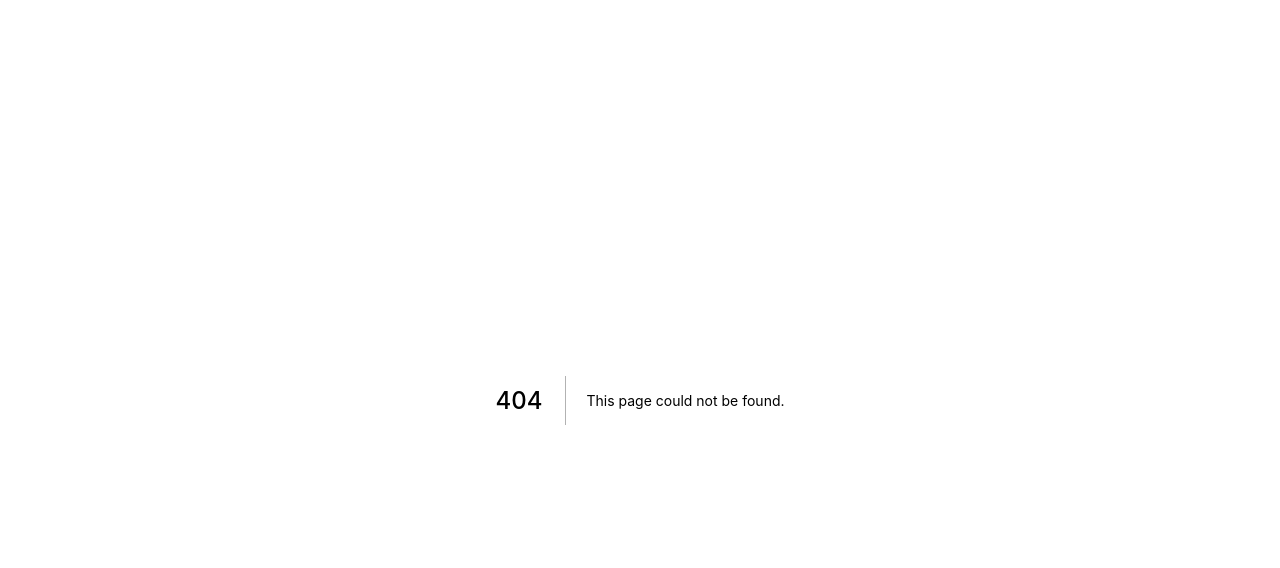
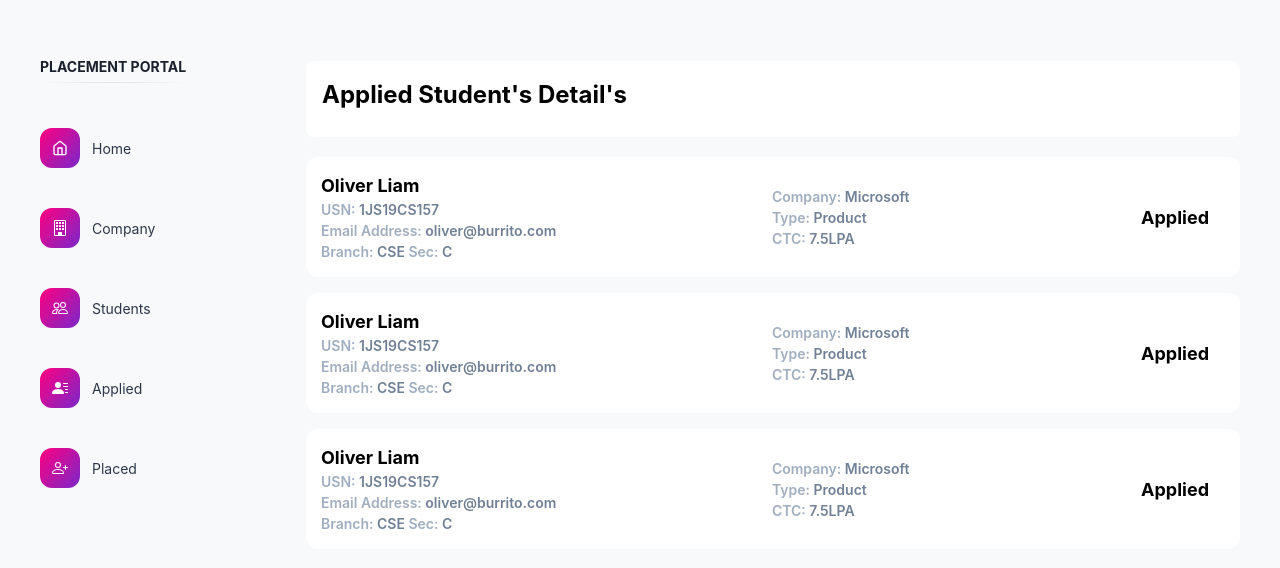
Before and after one commit to VarunSAthreya/placement-management, a Next.js app in the folder apps/web/: page /applied in a window 1280 px wide. Before the commit this address had no page. Shown: the top 568 px of the page. Built offline with nearby package versions, Linux system fonts and the light colour scheme.

Commit message:
Made Applied Page

```diff
--- /dev/null
+++ b/apps/web/pages/applied.tsx
@@ -0,0 +1,90 @@
+import { Box, Flex, Text } from '@chakra-ui/react';
+import AppliedCard from '../components/Card/AppliedCard';
+import SideBar from '../components/Sidebar/Sidebar';
+
+const appliedCardData = [
+    {
+        name: 'Oliver Liam',
+        usn: '1JS19CS157',
+        email: 'oliver@burrito.com',
+        branch: 'CSE',
+        section: 'C',
+        company: 'Microsoft',
+        type: 'Product',
+        ctc: '7.5LPA',
+    },
+    {
+        name: 'Oliver Liam',
+        usn: '1JS19CS157',
+        email: 'oliver@burrito.com',
+        branch: 'CSE',
+        section: 'C',
+        company: 'Microsoft',
+        type: 'Product',
+        ctc: '7.5LPA',
+    },
+    {
+        name: 'Oliver Liam',
+        usn: '1JS19CS157',
+        email: 'oliver@burrito.com',
+        branch: 'CSE',
+        section: 'C',
+        company: 'Microsoft',
+        type: 'Product',
+        ctc: '7.5LPA',
+    },
+];
+
+const Applied = () => {
+    return (
+        <Flex flexDirection={'row'} bg={'#f8f9fa'}>
+            <SideBar />
+            <Flex
+                flexDirection="column"
+                pt={{ base: '120px', md: '25px' }}
+                marginLeft={'290px'}
+                width={'100%'}
+                p={4}
+            >
+                <Box my={{ lg: '24px' }} me={{ lg: '24px' }}>
+                    <Flex direction="column">
+                        <Box py="12px">
+                            <Text
+                                fontSize="1.5rem"
+                                color={'black'}
+                                fontWeight="bold"
+                                bg={'white'}
+                                p={4}
+                                borderRadius={8}
+                                pb="1.5rem"
+                            >
+                                Applied Student&apos;s Detail&apos;s
+                            </Text>
+                        </Box>
+                        <Box>
+                            <Flex direction="column" w="100%">
+                                {appliedCardData.map((row) => {
+                                    return (
+                                        <AppliedCard
+                                            key={row.usn}
+                                            name={row.name}
+                                            branch={row.branch}
+                                            section={row.section}
+                                            usn={row.usn}
+                                            email={row.email}
+                                            company={row.company}
+                                            ctc={row.ctc}
+                                            type={row.type}
+                                        />
+                                    );
+                                })}
+                            </Flex>
+                        </Box>
+                    </Flex>
+                </Box>
+            </Flex>
+        </Flex>
+    );
+};
+
+export default Applied;
```
